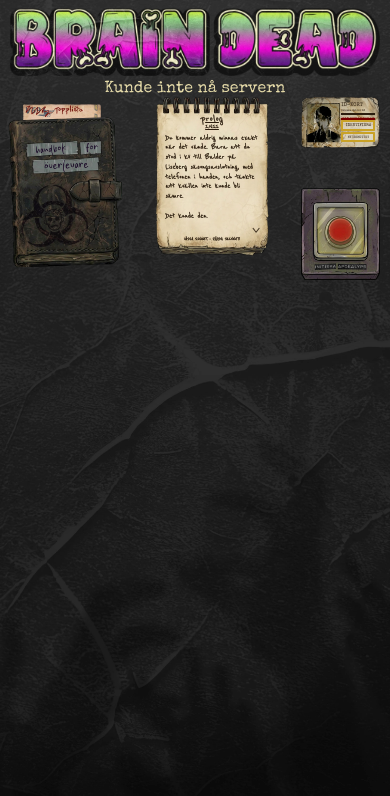
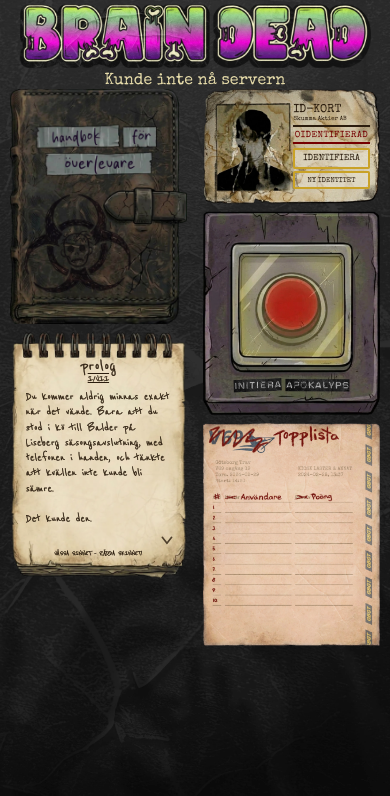
Before and after one commit to TatjanaTrajkovic/BrainDead, a Vue app in the folder frontend/: page / in a window 390 px wide. Shown: the top 796 px of the page. Built offline with nearby package versions, Linux system fonts and the light colour scheme; no server answers.

Commit message:
responsive frontpage for portrait, desktop, landscape phones and wide screens with small height

```diff
--- a/frontend/src/App.vue
+++ b/frontend/src/App.vue
@@ -5,7 +5,7 @@ import { RouterView, RouterLink } from 'vue-router';
 <template>
   <main>
     <header>
-      <RouterLink to="/">
+      <RouterLink to="/" aria-label="Till startsidan">
         <img src="./assets/images/logo.webp" alt="BrainDead" class="logo" />
       </RouterLink>
     </header>
--- a/frontend/src/assets/base.css
+++ b/frontend/src/assets/base.css
@@ -8,6 +8,8 @@
   --color-ink: #2b1d0e;
   --font-main: 'Special Elite', monospace;
   --font-handwritten: 'Reenie Beanie', cursive;
+  --header-h: calc(clamp(280px, 80dvw, 500px) * 0.184 + 1dvw);
+  --content-w: min(90dvw, 2840px, calc((100dvh - 0.084dvw - 0.5rem) * 1.5));
   /* Gör det tunna handskriftstypsnittet tjockare och lättare att läsa */
   --font-handwritten-stroke: 0.02em currentColor;
 }
--- a/frontend/src/assets/main.css
+++ b/frontend/src/assets/main.css
@@ -1,19 +1,27 @@
 @import './base.css';
 
 #app {
-  max-width: 1280px;
   min-height: 100dvh;
   margin: 0 auto;
-  padding: 0 0.5rem;
   display: flex;
+  align-items: center;
   flex-direction: column;
+  overflow: hidden;
+}
+
+header {
+  text-align: center;
+  margin: 0 auto;
+  width: clamp(280px, 90dvw, 500px);
+  max-width: 100%;
+  margin-top: 1%;
 }
 
 main {
   text-align: center;
-  width: min(95vw, 1024px);
+  width: clamp(280px, 95vw, 768px);
+  max-width: 100%;
   margin: 0 auto;
-  padding: 0.5rem 0;
 }
 
 .content-wrapper {
@@ -28,11 +36,67 @@ main {
 }
 
 .logo {
-  max-width: 100%;
+  width: 100%;
 }
 
-@media (min-width: 768px) {
+/* Om stor bildskärm och muspekare */
+@media (min-width: 768px) and (min-height: 501px) and (orientation: landscape) and (pointer: fine) {
+  main {
+    width: var(--content-w);
+  }
+  header {
+    width: calc(var(--content-w) * 4 / 7);
+  }
   .content-wrapper {
     padding: 1rem;
   }
 }
+
+/* Liten liggande skärm (mobil, och surfplatta med touch) */
+@media (orientation: landscape) and (max-width: 767px),
+  (orientation: landscape) and (pointer: coarse),
+  (orientation: landscape) and (max-height: 500px) {
+  :root {
+    /* Höjden på de fyra bilderna. Den minsta av bredd och höjd väljs */
+    --bild-h: min(calc((100vw - 1.5rem) / 3.1), calc((100dvh - 1rem) / 1.55));
+
+    /* Avstånd överst så att allt hamnar mitt på skärmen */
+    --topp: calc((100dvh - var(--bild-h) * 1.55) / 2);
+  }
+
+  #app {
+    position: relative;
+    display: block;
+    height: 100dvh;
+  }
+
+  header {
+    position: absolute;
+    top: var(--topp);
+    /* Halva gridens bredd (3.07 / 2) till vänster om mitten */
+    left: calc(50% - var(--bild-h) * 1.53);
+    /* Tre av fyra kolumner */
+    width: calc(var(--bild-h) * 2.2);
+    /* Samma höjd som ID-kortet */
+    height: calc(var(--bild-h) * 0.52);
+    max-width: none;
+    margin: 0;
+    display: flex;
+    justify-content: flex-start;
+    align-items: flex-end; /* loggan ligger nere mot bilderna */
+  }
+
+  .logo {
+    width: auto;
+    height: auto;
+    max-width: 100%;
+    max-height: 100%;
+    object-fit: contain;
+    object-position: left bottom;
+  }
+
+  main {
+    width: 100%;
+    margin: 0;
+  }
+}
--- a/frontend/src/components/HandbookHighscore.vue
+++ b/frontend/src/components/HandbookHighscore.vue
@@ -1,7 +1,21 @@
 <script setup>
-import { ref } from 'vue';
+import { computed, ref } from 'vue';
+
+const props = defineProps({
+  // 'both' (desktop), 'handbook' eller 'highscore' (mobil)
+  part: {
+    type: String,
+    default: 'both',
+    validator: (v) => ['both', 'handbook', 'highscore'].includes(v),
+  },
+});
 
 const emit = defineEmits(['open-highscore', 'open-handbook']);
+
+const showHighscore = computed(() => props.part !== 'handbook');
+const showHandbook = computed(() => props.part !== 'highscore');
+// Ensam knapp = bara en av dem visas
+const isSingle = computed(() => !(showHighscore.value && showHandbook.value));
 
 const animatingHighscore = ref(false);
 const animatingHandbook = ref(false);
@@ -13,7 +27,7 @@ const triggerHighscore = () => {
   // vänta 200ms (som transition i css) innan modulen öppnas
   setTimeout(() => {
     animatingHighscore.value = false;
-    emit('open-highscore'); // öppna modulen
+    emit('open-highscore');
   }, 200);
 };
 
@@ -30,8 +44,9 @@ const triggerHandbook = () => {
 
 <template>
   <div class="button-container">
-    <div class="buttons">
+    <div class="buttons" :class="{ single: isSingle }">
       <button
+        v-if="showHighscore"
         class="highscore"
         :class="{ 'is-animating': animatingHighscore }"
         type="button"
@@ -41,6 +56,7 @@ const triggerHandbook = () => {
         <img src="../assets/images/highscore.webp" alt="" />
       </button>
       <button
+        v-if="showHandbook"
         class="handbook"
         :class="{ 'is-animating': animatingHandbook }"
         type="button"
@@ -54,60 +70,104 @@ const triggerHandbook = () => {
 </template>
 
 <style scoped>
+/* ==========================================
+   Mobil-first (standard: staplat / enkelt)
+   ========================================== */
 .button-container {
-  width: 100%;
-  height: 100%;
   display: flex;
   flex-direction: column;
-  justify-content: flex-start;
-  align-items: flex-end;
+  justify-content: center;
+  align-items: center;
 }
 
 .buttons {
-  position: relative;
-  width: 98%;
-  top: 12%;
+  width: 100%;
+  display: flex;
+  flex-direction: column;
+  align-items: center;
 }
 
-.highscore {
-  position: absolute;
-  top: -10%;
-  left: 10%;
-  width: 70%;
-  padding: 0;
-  border: none;
-  background: none;
-  z-index: 1;
-  cursor: pointer;
-  transition: translate 0.2s ease;
-}
-
-.highscore:hover,
-.highscore.is-animating {
-  translate: 0 -5%;
-}
-
+.highscore,
 .handbook {
   position: relative;
-  display: block;
   width: 100%;
   padding: 0;
   border: none;
   background: none;
   cursor: pointer;
-  z-index: 2;
-  transform-origin: 40% 70%;
-  transition: rotate 0.2s ease;
-  rotate: -2deg;
+  rotate: 0deg;
+  transition: rotate 0.2s ease-out;
 }
 
-.handbook:hover,
+/* Mobil: lutning åt vänster vid tryck, innan overlayn öppnas */
+.highscore.is-animating {
+  rotate: -2deg;
+  transition: rotate 0.2s ease-out;
+}
+
 .handbook.is-animating {
   rotate: 2deg;
+  transition: rotate 0.2s ease-out;
 }
 
 img {
   display: block;
   width: 100%;
 }
+
+@media (prefers-reduced-motion: reduce) {
+  .highscore,
+  .handbook {
+    transition: none;
+  }
+}
+
+/* ==========================================
+   Desktop: överlapp när båda visas
+   ========================================== */
+@media (min-width: 768px) and (orientation: landscape) {
+  .buttons:not(.single) {
+    position: relative;
+    margin-top: 5%;
+    padding-top: 10%;
+    gap: 0;
+  }
+
+  /* ---------- Highscore ---------- */
+  .buttons:not(.single) .highscore {
+    position: absolute;
+    top: 0;
+    left: 50%;
+    width: 70%;
+    z-index: 1;
+    translate: -50% 0;
+    rotate: 0deg;
+    transition:
+      translate 0.2s ease-out,
+      rotate 0.2s ease-out;
+  }
+
+  .buttons:not(.single) .highscore:hover,
+  .buttons:not(.single) .highscore.is-animating {
+    translate: -50% -5%;
+    rotate: 0.1deg;
+  }
+
+  /* ---------- Handbook ---------- */
+  .buttons:not(.single) .handbook {
+    position: relative;
+    left: 50%;
+    width: 92%;
+    z-index: 2;
+    transform-origin: 40% 70%;
+    translate: -50% 0;
+    rotate: -2deg;
+    transition: rotate 0.2s ease-out;
+  }
+
+  .buttons:not(.single) .handbook:hover,
+  .buttons:not(.single) .handbook.is-animating {
+    rotate: 0.1deg;
+  }
+}
 </style>
--- a/frontend/src/views/HomeView.vue
+++ b/frontend/src/views/HomeView.vue
@@ -3,6 +3,7 @@ import { onMounted, ref } from 'vue';
 import { useRouter } from 'vue-router';
 import { useGame } from '@/composables/useGame';
 import { useAuth } from '@/composables/useAuth';
+import { useMediaQuery } from '../composables/useMediaQuery';
 import SessionMenu from '@/components/SessionMenu.vue';
 import HandbookOpen from '@/components/HandbookOpen.vue';
 import StartButton from '@/components/StartButton.vue';
@@ -17,6 +18,10 @@ import ConfirmDialog from '@/components/ConfirmDialog.vue';
 const router = useRouter();
 const { error, start, resume, hasActiveSession, checkActiveSession } = useGame();
 const { player, loadPlayer } = useAuth();
+
+const isDesktop = useMediaQuery(
+  '(min-width: 768px) and (min-height: 501px) and (orientation: landscape) and (pointer: fine)',
+);
 
 // <dialog> längst ner i templaten ger bakgrund, stängning med Esc och håller fokus i menyn.
 // Variabelnamnet matchar ref="menu" i templaten, så Vue lägger elementet här efter rendering
@@ -69,8 +74,10 @@ function handleResume() {
   <p v-if="error">{{ error }}</p>
 
   <div class="home">
+    <div class="col">
       <div class="area-handbook">
         <HandbookHighscore
+          :part="isDesktop ? 'both' : 'handbook'"
           @open-handbook="isHandbookOpen = true"
           @open-highscore="isHighScoreOpen = true"
         />
@@ -78,9 +85,17 @@ function handleResume() {
       <div class="area-prolog">
         <PrologueNotebook :pages="prologuePages" />
       </div>
-    <LoginCard class="area-id" :player="player" @player-changed="checkActiveSession" />
+    </div>
+    <div class="col">
+      <div class="area-id">
+        <LoginCard :player="player" @player-changed="checkActiveSession" />
+      </div>
       <div class="area-start">
         <StartButton @start="openMenu" />
+      </div>
+      <div v-if="!isDesktop" class="area-highscore">
+        <HandbookHighscore part="highscore" @open-highscore="isHighScoreOpen = true" />
+      </div>
     </div>
   </div>
 
@@ -111,51 +126,39 @@ function handleResume() {
 
 <style scoped>
 .home {
-  display: grid;
-  /* Bredderna är valda så att prologen och ID-kort + startknapp blir lika höga */
-  grid-template-columns: minmax(0, 1fr) minmax(0, 1fr) minmax(0, 0.7fr);
-  grid-template-rows: auto 1fr;
-  grid-template-areas:
-    'handbook prolog id'
-    'handbook prolog start';
-  gap: 2rem;
+  display: flex;
+  align-items: flex-start;
+  gap: 1rem;
+  width: 100%;
+  /* Taket: kolumnerna blir aldrig högre än skärmen.
+     -header-h = loggans höjd */
+  max-width: calc((100dvh - var(--header-h) - 0.5rem) * 0.63);
+  margin-inline: auto;
 }
 
-.area-handbook {
-  grid-area: handbook;
-  width: 100%;
-  height: 100%;
+.col {
+  display: flex;
+  flex: 1 1 0;
+  flex-direction: column;
+  gap: 0.5rem;
+  min-width: 0;
 }
-.area-prolog {
-  grid-area: prolog;
-}
-.area-id {
-  grid-area: id;
-}
+
 .area-start {
-  grid-area: start;
   display: flex;
   justify-content: center;
-  align-items: flex-end;
-}
-
-/* Tillfälligt, tas bort när alla komponenter är inkopplade */
-.placeholder {
-  min-height: 120px;
-  border: 2px dashed var(--color-border-outer);
+  margin-top: -10%;
 }
 
 .menu-overlay {
   margin: auto;
   padding: 0;
-  background: var(--color-bg-gray);
-  border: 3px solid var(--color-border-outer);
-  border-radius: 1rem;
-  color: var(--color-text);
+  background: transparent;
+  border: none;
 }
 
 .menu-overlay::backdrop {
-  background: rgb(0 0 0 / 70%);
+  background: rgb(0 0 0 / 90%);
 }
 
 .menu-content {
@@ -165,4 +168,133 @@ function handleResume() {
   gap: 1rem;
   padding: 2rem;
 }
+
+/* Om stor bildskärm och muspekare */
+@media (min-width: 768px) and (min-height: 501px) and (orientation: landscape) and (pointer: fine) {
+  .home {
+    display: grid;
+    max-width: none;
+    /* Tre lika breda kolumner så att prologen ligger mitt under loggan.
+   ID-kort och startknapp görs mindre med width: 70% nedan */
+    grid-template-columns: minmax(0, 1fr) minmax(0, 1fr) minmax(0, 1fr);
+    grid-template-rows: 1fr auto;
+    grid-template-areas:
+      'handbook prolog id'
+      'handbook prolog start';
+  }
+
+  .col {
+    display: contents;
+  }
+
+  .area-handbook {
+    grid-area: handbook;
+  }
+
+  .area-prolog {
+    grid-area: prolog;
+  }
+
+  .area-id,
+  .area-start {
+    display: flex;
+    justify-content: start;
+  }
+
+  .area-id :deep(.id-card),
+  .area-start :deep(.nuke) {
+    width: 70%;
+  }
+
+  .area-id {
+    align-self: center;
+  }
+}
+
+/* Liggande kompakt skärm: --bild-h och --topp definieras i main.css */
+@media (orientation: landscape) and (max-width: 767px),
+  (orientation: landscape) and (pointer: coarse),
+  (orientation: landscape) and (max-height: 500px) {
+  .home {
+    display: grid;
+    align-items: stretch;
+    gap: 0.4rem;
+    max-width: none;
+    margin-inline: auto;
+    margin-top: var(--topp);
+    width: calc(var(--bild-h) * 3.07);
+    height: calc(var(--bild-h) * 1.55);
+    /* Räknat på bildernas bredd/höjd */
+    grid-template-columns: 0.794fr 0.755fr 0.716fr 0.803fr;
+    grid-template-rows: calc(var(--bild-h) * 0.52) 1fr;
+    grid-template-areas:
+      'logo      logo     logo  id'
+      'highscore handbook prolog start';
+  }
+
+  .col {
+    display: contents;
+  }
+
+  .area-handbook {
+    grid-area: handbook;
+  }
+  .area-highscore {
+    grid-area: highscore;
+  }
+  .area-prolog {
+    grid-area: prolog;
+  }
+  .area-start {
+    grid-area: start;
+    margin-top: 0;
+  }
+
+  .area-handbook,
+  .area-highscore,
+  .area-prolog,
+  .area-id,
+  .area-start {
+    display: flex;
+    justify-content: center;
+    align-items: flex-start;
+    container-type: size;
+    min-width: 0;
+    min-height: 0;
+  }
+
+  .area-id {
+    grid-area: id;
+    align-items: start;
+  }
+
+  .area-prolog :deep(.notebook) {
+    width: min(100cqw, calc(100cqh * 1640 / 2292));
+    height: auto;
+    aspect-ratio: 1640 / 2292;
+  }
+
+  .area-handbook :deep(.buttons) {
+    width: min(100cqw, calc(100cqh * 800 / 1060));
+    height: auto;
+    aspect-ratio: 800 / 1060;
+  }
+
+  .area-highscore :deep(.buttons) {
+    width: min(100cqw, calc(100cqh * 1232 / 1552));
+    height: auto;
+    aspect-ratio: 1232 / 1552;
+  }
+
+  .area-start :deep(.nuke) {
+    width: min(100cqw, calc(100cqh * 1226 / 1526));
+    height: auto;
+    aspect-ratio: 1226 / 1526;
+  }
+  .area-id :deep(.id-card) {
+    width: min(100cqw, calc(100cqh * 550 / 357));
+    height: auto;
+    aspect-ratio: 550 / 357;
+  }
+}
 </style>
```
Lines whose indentation alone changed are shown as unchanged.
